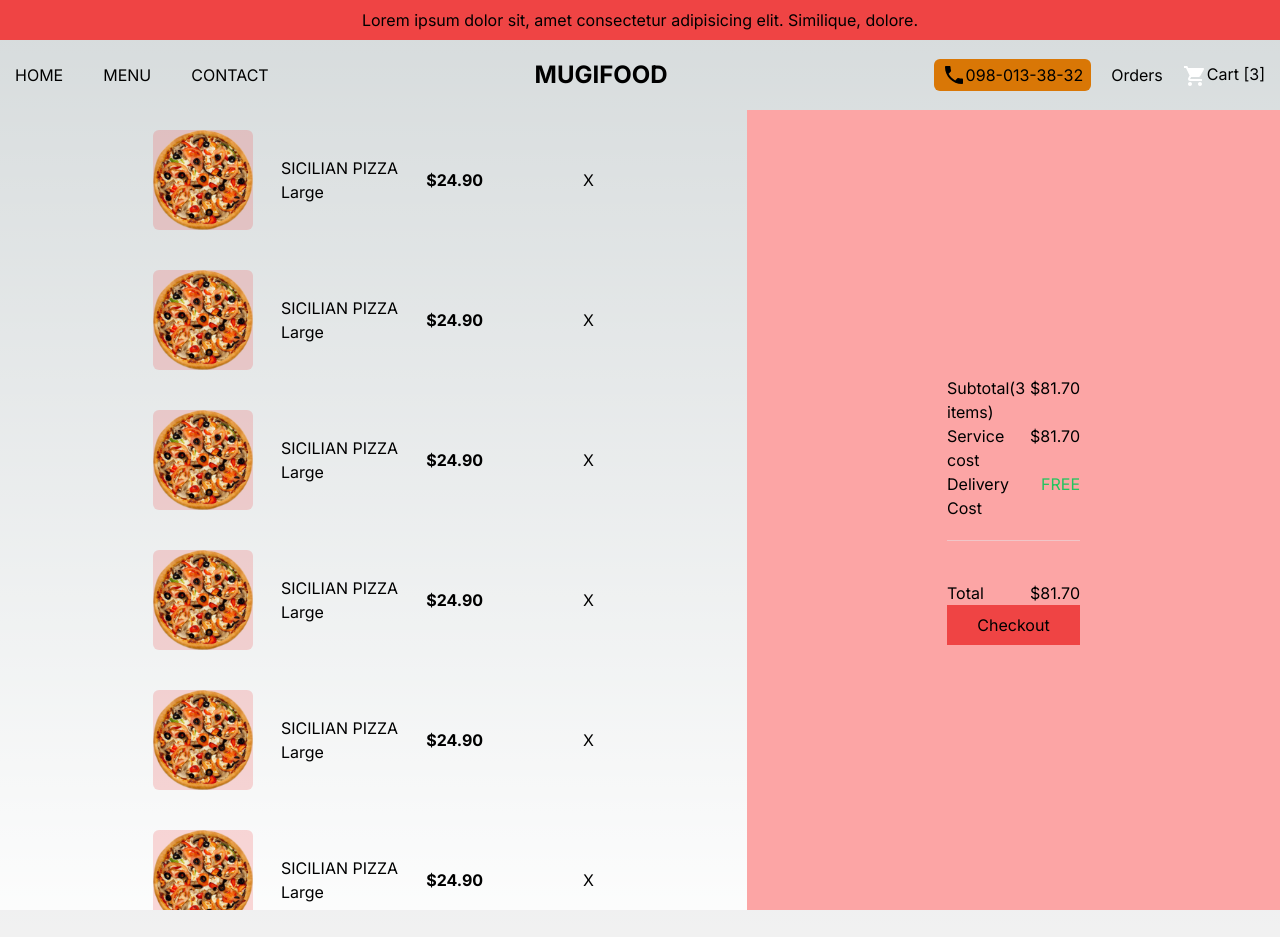
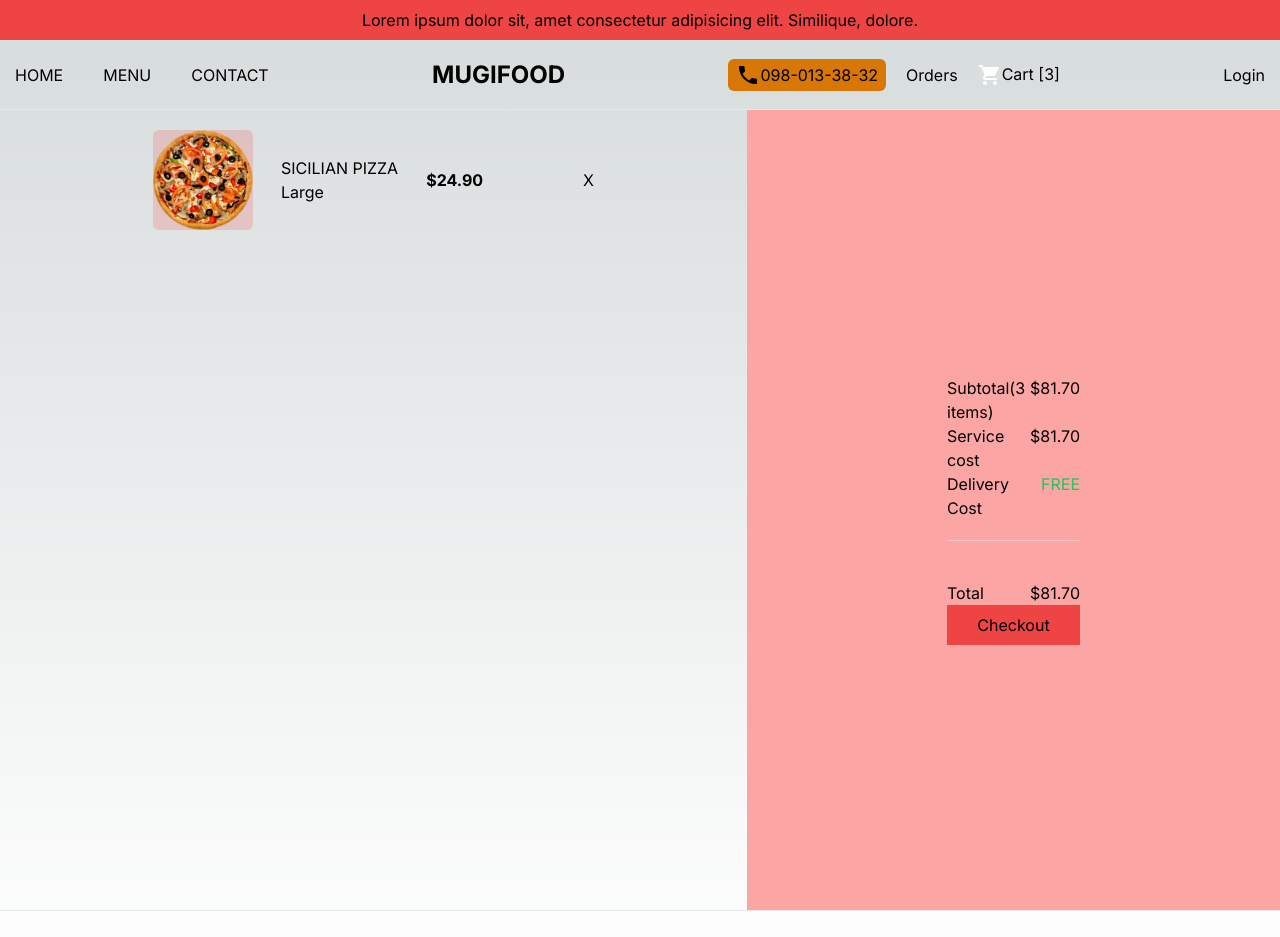
Before and after one commit to mugidar/restaurant-app, a Next.js app: page /cart in a window 1280 px wide. Shown: the top 937 px of the page. Built offline with nearby package versions, Linux system fonts and the light colour scheme.

Commit message:
ended ui

```diff
--- a/src/app/(pages)/cart/page.tsx
+++ b/src/app/(pages)/cart/page.tsx
@@ -16,87 +16,8 @@ const page = () => {
             </div>
             <strong>$24.90</strong>
           </div>
-          <span>X</span>
+          <span className="cursor-pointer">X</span>
         </div>
-        <div className="cart_item  w-full flex  justify-between lg:justify-center gap-x-[100px] items-start md:items-center p-5 ">
-          <div className="flex items-center gap-x-7">
-            <div className="relative w-[100px] h-[100px] bg-red-500/20 rounded-md">
-              <Image fill src={"/p1.png"} alt="" />
-            </div>
-            <div className="flex flex-col items-start">
-              <span>SICILIAN PIZZA</span>
-              <span>Large</span>
-            </div>
-            <strong>$24.90</strong>
-          </div>
-          <span>X</span>
-        </div>
-        <div className="cart_item  w-full flex  justify-between lg:justify-center gap-x-[100px] items-start md:items-center p-5 ">
-          <div className="flex items-center gap-x-7">
-            <div className="relative w-[100px] h-[100px] bg-red-500/20 rounded-md">
-              <Image fill src={"/p1.png"} alt="" />
-            </div>
-            <div className="flex flex-col items-start">
-              <span>SICILIAN PIZZA</span>
-              <span>Large</span>
-            </div>
-            <strong>$24.90</strong>
-          </div>
-          <span>X</span>
-        </div>
-        <div className="cart_item  w-full flex  justify-between lg:justify-center gap-x-[100px] items-start md:items-center p-5 ">
-          <div className="flex items-center gap-x-7">
-            <div className="relative w-[100px] h-[100px] bg-red-500/20 rounded-md">
-              <Image fill src={"/p1.png"} alt="" />
-            </div>
-            <div className="flex flex-col items-start">
-              <span>SICILIAN PIZZA</span>
-              <span>Large</span>
-            </div>
-            <strong>$24.90</strong>
-          </div>
-          <span>X</span>
-        </div>
-        <div className="cart_item  w-full flex  justify-between lg:justify-center gap-x-[100px] items-start md:items-center p-5 ">
-          <div className="flex items-center gap-x-7">
-            <div className="relative w-[100px] h-[100px] bg-red-500/20 rounded-md">
-              <Image fill src={"/p1.png"} alt="" />
-            </div>
-            <div className="flex flex-col items-start">
-              <span>SICILIAN PIZZA</span>
-              <span>Large</span>
-            </div>
-            <strong>$24.90</strong>
-          </div>
-          <span>X</span>
-        </div>
-        <div className="cart_item  w-full flex  justify-between lg:justify-center gap-x-[100px] items-start md:items-center p-5 ">
-          <div className="flex items-center gap-x-7">
-            <div className="relative w-[100px] h-[100px] bg-red-500/20 rounded-md">
-              <Image fill src={"/p1.png"} alt="" />
-            </div>
-            <div className="flex flex-col items-start">
-              <span>SICILIAN PIZZA</span>
-              <span>Large</span>
-            </div>
-            <strong>$24.90</strong>
-          </div>
-          <span>X</span>
-        </div>
-        <div className="cart_item  w-full flex  justify-between lg:justify-center gap-x-[100px] items-start md:items-center p-5 ">
-          <div className="flex items-center gap-x-7">
-            <div className="relative w-[100px] h-[100px] bg-red-500/20 rounded-md">
-              <Image fill src={"/p1.png"} alt="" />
-            </div>
-            <div className="flex flex-col items-start">
-              <span>SICILIAN PIZZA</span>
-              <span>Large</span>
-            </div>
-            <strong>$24.90</strong>
-          </div>
-          <span>X</span>
-        </div>
-
       </div>
 
       <div className="total lg:flex-grow-[1] lg:p-[200px] md:flex flex-col md:justify-center flex-1 bg-red-300 w-full py-10 px-5 ">
--- /dev/null
+++ b/src/app/(pages)/login/page.tsx
@@ -0,0 +1,43 @@
+"use client";
+import React from "react";
+import GoogleIcon from "@mui/icons-material/Google";
+import FacebookIcon from "@mui/icons-material/Facebook";
+
+const page = () => {
+  return (
+    <div className="h-[100vh] p-5">
+      <div className="container h-[calc(100vh-150px)]">
+        <div className="flex h-full items-center ">
+          <div
+            className="hidden lg:block flex-1  h-[70vh] z-10 bg-slate-400"
+            style={{
+              boxShadow: "0 0 10px 5px black ",
+              backgroundImage:
+                "url(https://images.pexels.com/photos/1633578/pexels-photo-1633578.jpeg?auto=compress&cs=tinysrgb&w=1260&h=750&dpr=1)"
+            }}
+          ></div>
+
+          <div className="flex items-center text-center lg:items-start lg:text-start flex-col pl-16 pt-16 pr-5  flex-1 h-[60vh] text-black bg-slate-200">
+            <h1 className="text-4xl font-bold">Welcome</h1>
+            <p className="mt-5">
+              Lorem ipsum dolor sit amet consectetur adipisicing elit. Quas, ab?
+              Lorem ipsum dolor sit amet.
+            </p>
+
+            <div className="border flex items-center gap-x-2  w-[70%] mt-7 border-black/20 p-3">
+              <GoogleIcon /> Sign in with Google
+            </div>
+            <div className="border  flex items-center gap-x-2 w-[70%] mt-5 border-black/20 p-3">
+              <FacebookIcon /> Sign in with Facebook
+            </div>
+            <em className="mt-8">
+              Have a problem? <u>Contact us</u>
+            </em>
+          </div>
+        </div>
+      </div>
+    </div>
+  );
+};
+
+export default page;
--- /dev/null
+++ b/src/app/(pages)/orders/page.tsx
@@ -0,0 +1,57 @@
+const page = () => {
+  return (
+    <div className="container">
+      <table className="w-full border-separate border-spacing-2">
+        <thead >
+          <tr >
+            <th className="text-start hidden lg:block">Order ID</th>
+            <th className="text-start">Date</th>
+            <th className="text-start">Price</th>
+            <th className="text-start hidden lg:block">Order</th>
+            <th className="text-start">Status</th>
+          </tr>
+        </thead>
+        <tbody className="">
+          <tr className="bg-red-400">
+            <td className="hidden lg:block">1234567899</td>
+            <td className="">19.07.2023</td>
+            <td className="">89.98</td>
+            <td className="hidden lg:block">Lorem ipsum, dolor sit amet consectetur adipisicing elit. Repudiandae, totam?</td>
+            <td className="">Not Deliveried</td>
+          </tr>
+          <tr className="odd:bg-neutral-400">
+            <td className="hidden lg:block">1234567899</td>
+            <td className="">19.07.2023</td>
+            <td className="">89.98</td>
+            <td className="hidden lg:block">Lorem ipsum, dolor sit amet consectetur adipisicing elit. Repudiandae, totam?</td>
+            <td className="">Deliveried</td>
+          </tr>
+          <tr className="odd:bg-neutral-400">
+            <td className="hidden lg:block">1234567899</td>
+            <td className="">19.07.2023</td>
+            <td className="">89.98</td>
+            <td className="hidden lg:block">Lorem ipsum, dolor sit amet consectetur adipisicing elit. Repudiandae, totam?</td>
+            <td className="">Deliveried</td>
+          </tr>
+          <tr className="odd:bg-neutral-400">
+            <td className="hidden lg:block">1234567899</td>
+            <td className="">19.07.2023</td>
+            <td className="">89.98</td>
+            <td className="hidden lg:block">Lorem ipsum, dolor sit amet consectetur adipisicing elit. Repudiandae, totam?</td>
+            <td className="">Deliveried</td>
+          </tr>
+          <tr className="odd:bg-neutral-400">
+            <td className="hidden lg:block">1234567899</td>
+            <td className="">19.07.2023</td>
+            <td className="">89.98</td>
+            <td className="hidden lg:block">Lorem ipsum, dolor sit amet consectetur adipisicing elit. Repudiandae, totam?</td>
+            <td className="">Deliveried</td>
+          </tr>
+
+        </tbody>
+      </table>
+    </div>
+  );
+};
+
+export default page;
--- a/src/app/globals.css
+++ b/src/app/globals.css
@@ -6,6 +6,10 @@
   --foreground-rgb: 0, 0, 0;
   --background-start-rgb: 214, 219, 220;
   --background-end-rgb: 255, 255, 255;
+}
+
+* {
+  box-sizing: border-box;
 }
 
 @media (prefers-color-scheme: dark) {
--- a/src/components/Footer/Footer.tsx
+++ b/src/components/Footer/Footer.tsx
@@ -2,7 +2,7 @@ import Logo from "../ui/Logo/Logo"
 
 const Footer = () => {
   return (
-    <footer className="pl-10 pr-10 h-[70px] bg-neutral-200/50">
+    <footer className="pl-10 pr-10 h-[70px]  border-t">
       <div className="container flex items-center h-full justify-between">
         <Logo className="text-sm"/>
         <div className="rights">
--- a/src/components/Header/Header.tsx
+++ b/src/components/Header/Header.tsx
@@ -10,7 +10,7 @@ import Logo from "../ui/Logo/Logo";
 
 const Header = () => {
   return (
-    <header className="flex items-center h-[70px] ">
+    <header className="flex items-center h-[70px] border-b ">
       <div className="container flex justify-between items-center p-[10px]">
         <nav className="hidden md:block">
           <ul className="flex gap-10 uppercase">
@@ -35,6 +35,8 @@ const Header = () => {
         <div className="flex md:hidden">
           <MobileMenu />
         </div>
+        <Link href={"/login"}>Login</Link>
+
       </div>
     </header>
   );
```
